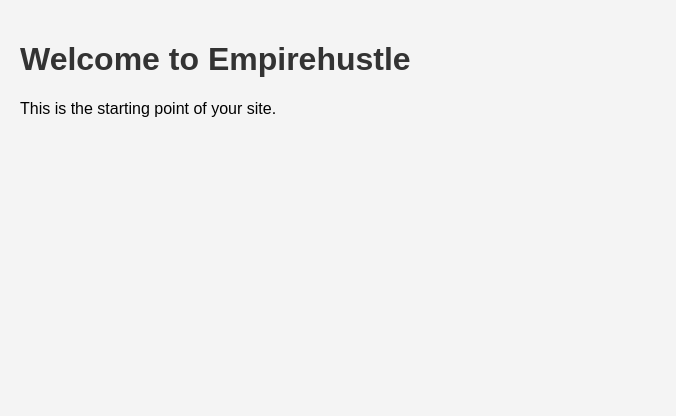
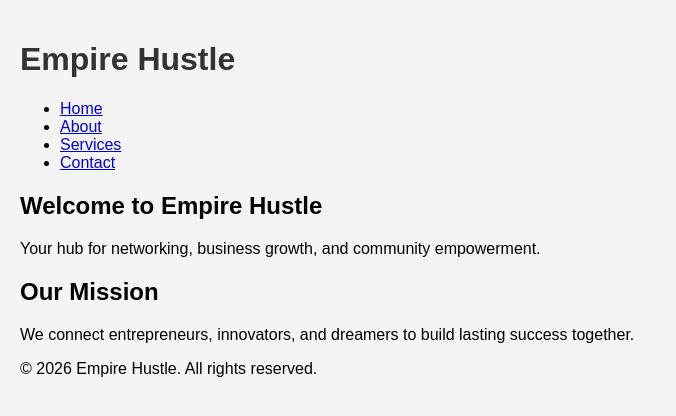
Before and after one commit to damilolastephen89-creator/EMPIREHUSTLE, a website: page index.html in a window 1280 px wide. Shown: the whole page, without its empty margins (0-676 px from the left). Drawn offline with Linux system fonts and the light colour scheme.

Commit message:
update homepage layout.

```diff
--- a/index.html
+++ b/index.html
@@ -2,12 +2,39 @@
 <html lang="en">
 <head>
   <meta charset="UTF-8">
-  <title>Empirehustle</title>
+  <title>Empire Hustle</title>
   <link rel="stylesheet" href="style.css">
 </head>
 <body>
-  <h1>Welcome to Empirehustle</h1>
-  <p>This is the starting point of your site.</p>
-  <script src="script.js"></script>
+  <!-- Header -->
+  <header>
+    <h1>Empire Hustle</h1>
+    <nav>
+      <ul>
+        <li><a href="#">Home</a></li>
+        <li><a href="#">About</a></li>
+        <li><a href="#">Services</a></li>
+        <li><a href="#">Contact</a></li>
+      </ul>
+    </nav>
+  </header>
+
+  <!-- Main Content -->
+  <main>
+    <section>
+      <h2>Welcome to Empire Hustle</h2>
+      <p>Your hub for networking, business growth, and community empowerment.</p>
+    </section>
+
+    <section>
+      <h2>Our Mission</h2>
+      <p>We connect entrepreneurs, innovators, and dreamers to build lasting success together.</p>
+    </section>
+  </main>
+
+  <!-- Footer -->
+  <footer>
+    <p>&copy; 2026 Empire Hustle. All rights reserved.</p>
+  </footer>
 </body>
 </html>
```
